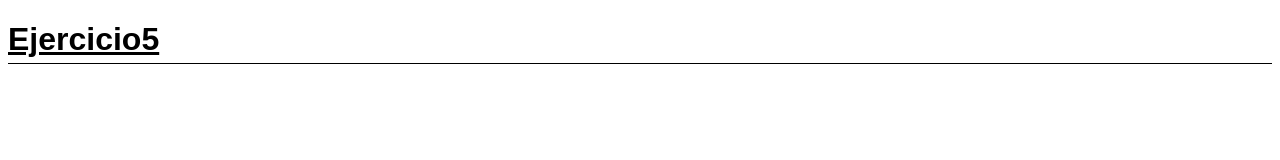
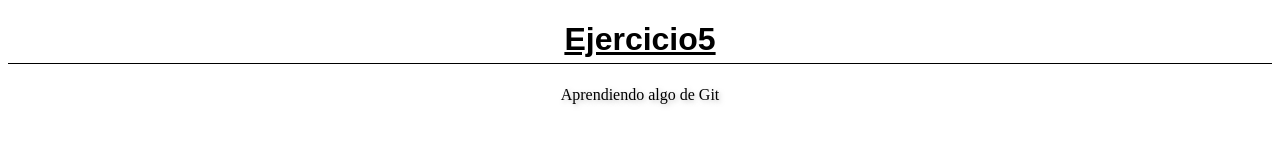
Before and after one commit to CelinaNSouza/ejercicio6, a plain HTML site: page index.html in a window 1280 px wide. Drawn offline with Linux system fonts and the light colour scheme; files that its build step writes are made by us from their sources.

Commit message:
Agregamos cambios en index.hmtl y estilos.css

```diff
--- a/css/estilos.css
+++ b/css/estilos.css
@@ -3,7 +3,8 @@
 /* Establecer la fuente genérica sans-serif para el título */
 h1 {
     font-family: sans-serif;
-    text-decoration: underline;
+    text-decoration: underline; /* Agregar una línea por debajo del título */
+    text-align: center; /* Centrar el texto horizontalmente */
 }
 
 /* Agregar una línea por debajo del título */
@@ -14,3 +15,8 @@ h1::after {
     margin-top: 5px; /* Espacio entre el título y la línea */
 
 }
+p{
+
+    text-align: center;
+    text-shadow: 2px 2px 4px rgba(150, 150, 150, 0.5);
+}
--- a/index.html
+++ b/index.html
@@ -3,10 +3,11 @@
 <head>
     <meta charset="UTF-8">
     <meta name="viewport" content="width=device-width, initial-scale=1.0">
-    <link rel="stylesheet" href="estilos.css">
+    <link rel="stylesheet" href="css/estilos.css">
     <title>Ejercicio5</title>
 </head>
 <body>
     <h1>Ejercicio5</h1>
+    <p>Aprendiendo algo de Git</p>
 </body>
 </html>
```
